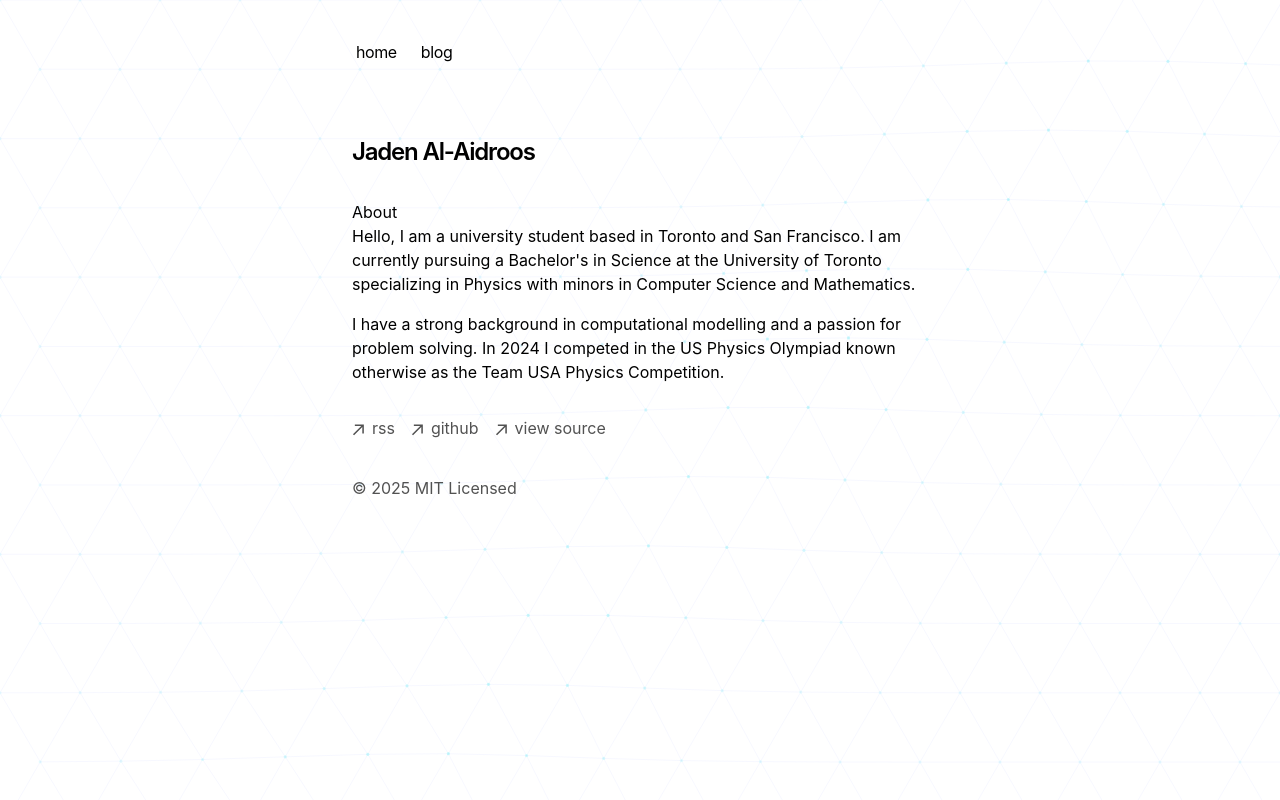
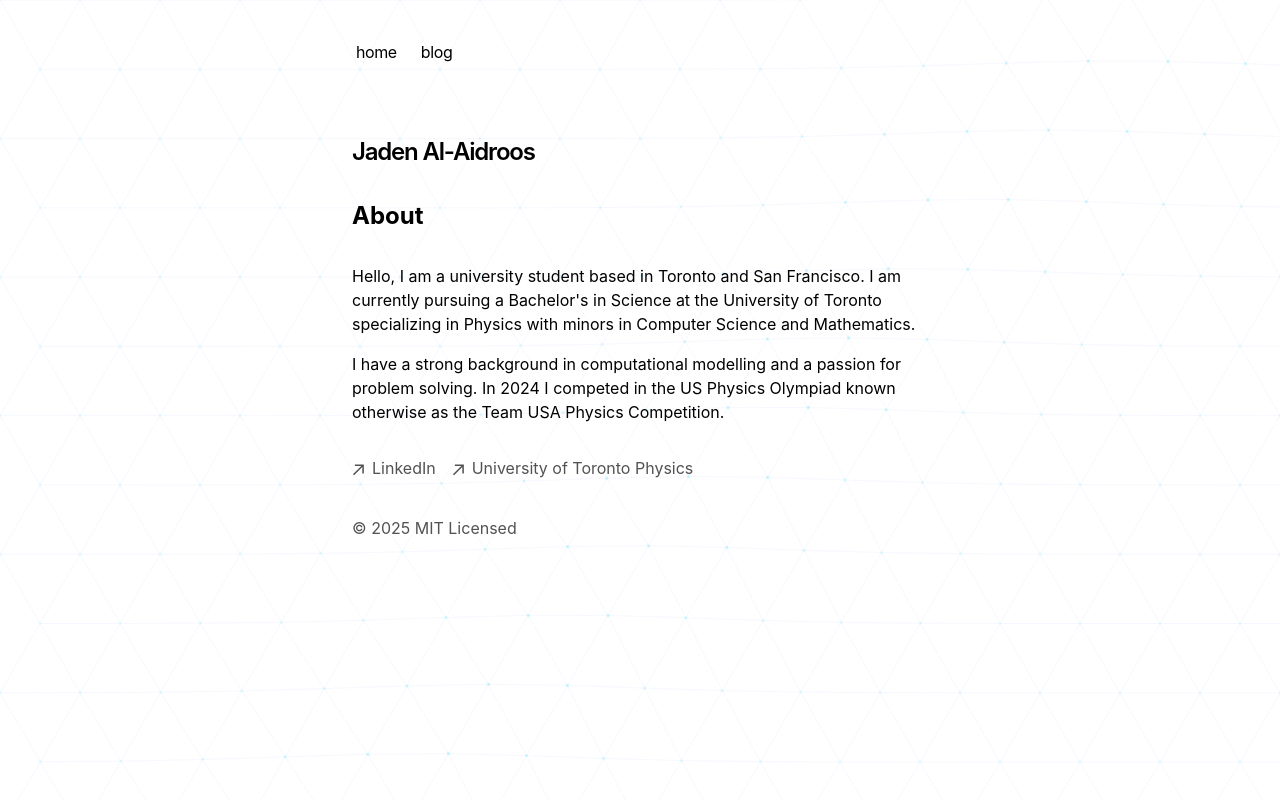
Before and after one commit to Jadenthealmighty/jaden-portfolio-v1, a Next.js app: page / in a window 1280 px wide. Built offline with nearby package versions, Linux system fonts and the light colour scheme.

Commit message:
fixed footer

```diff
--- a/app/components/footer.tsx
+++ b/app/components/footer.tsx
@@ -24,12 +24,13 @@ export default function Footer() {
             className="flex items-center transition-all hover:text-neutral-800 dark:hover:text-neutral-100"
             rel="noopener noreferrer"
             target="_blank"
-            href="/rss"
+            href="https://www.linkedin.com/in/jaden-al-aidroos-5b7727240"
           >
             <ArrowIcon />
-            <p className="ml-2 h-7">rss</p>
+            <p className="ml-2 h-7">LinkedIn</p>
           </a>
         </li>
+        {/* UNCOMMENT WHEN READY for github
         <li>
           <a
             className="flex items-center transition-all hover:text-neutral-800 dark:hover:text-neutral-100"
@@ -40,16 +41,16 @@ export default function Footer() {
             <ArrowIcon />
             <p className="ml-2 h-7">github</p>
           </a>
-        </li>
+        </li> */}
         <li>
           <a
             className="flex items-center transition-all hover:text-neutral-800 dark:hover:text-neutral-100"
             rel="noopener noreferrer"
             target="_blank"
-            href="https://vercel.com/templates/next.js/portfolio-starter-kit"
+            href="https://www.physics.utoronto.ca"
           >
             <ArrowIcon />
-            <p className="ml-2 h-7">view source</p>
+            <p className="ml-2 h-7">University of Toronto Physics</p>
           </a>
         </li>
       </ul>
--- a/app/page.tsx
+++ b/app/page.tsx
@@ -6,7 +6,7 @@ export default function Page() {
       <h1 className="mb-8 text-2xl font-semibold tracking-tighter">
         Jaden Al-Aidroos
       </h1>
-      <h2>
+      <h2 className= "mb-8 text-2xl font-bold text-[rgb(117, 250, 246)]">
         About
       </h2>
       <p className="mb-4">
```
